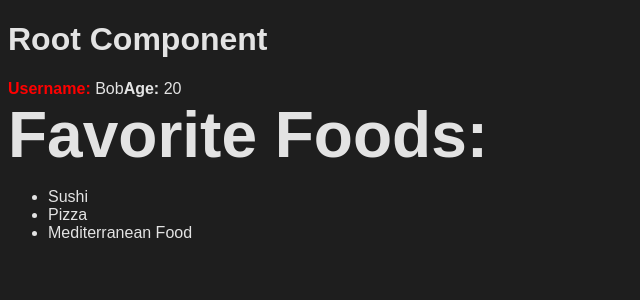
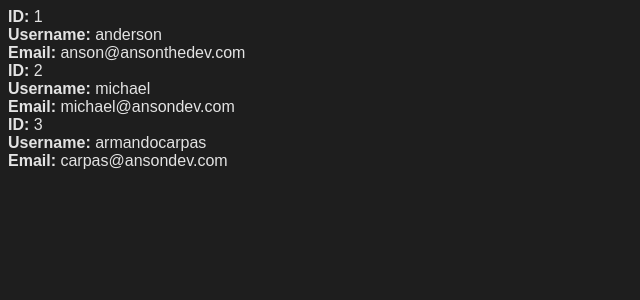
Before and after one commit to andresmerida/react-tutorial, a React (Vite) app in the folder react-tutorial/: page / in a window 1280 px wide. Shown: the top 300 px of the page, without its empty margins (0-640 px from the left). Built offline with nearby package versions, Linux system fonts and the light colour scheme.

Commit message:
adding components

```diff
--- a/react-tutorial/src/App.jsx
+++ b/react-tutorial/src/App.jsx
@@ -1,23 +1,29 @@
-import { UserProfile } from "./components/UserProfile";
+import { UserDetails } from "./components/UserDetails";
 
 export default function App() {
+const mockUsers = [
+  {
+    id: 1,
+    username: "anderson",
+    email: "anson@ansonthedev.com"
+  },
+  {
+    id: 2,
+    username: "michael",
+    email: "michael@ansondev.com"
+  },
+  {
+    id: 3,
+    username: "armandocarpas",
+    email: "carpas@ansondev.com"
+  }
+];
+
   return (
     <div>
-      <h1>Root Component</h1>
-      <UserProfile
-      username="Bob"
-      age={20}
-      isLoggedIn={true}
-      favoriteFoods={[
-        {
-          id: "sushi",
-          name: "Sushi",
-        },
-        {
-          id: "pizza",
-          name: "Pizza"
-        }
-      ]}/>
+      { mockUsers.map((user) => {
+        return <UserDetails key={user.id} user={user} />
+      })}
     </div>
   );
 }
--- /dev/null
+++ b/react-tutorial/src/components/UserDetails.jsx
@@ -0,0 +1,25 @@
+import PropTypes from 'prop-types';
+
+export function UserDetails({ user }) {
+  return (
+    <div>
+      <b>ID: </b>
+      <span>{user.id}</span>
+      <br/>
+      <b>Username: </b>
+      <span>{user.username}</span>
+      <br/>
+      <b>Email: </b>
+      <span>{user.email}</span>
+      <br/>
+    </div>
+  );
+}
+
+UserDetails.propTypes = {
+  user: PropTypes.shape({
+    id: PropTypes.number.isRequired,
+    username: PropTypes.string.isRequired,
+    email: PropTypes.string.isRequired
+  }),
+}
```
